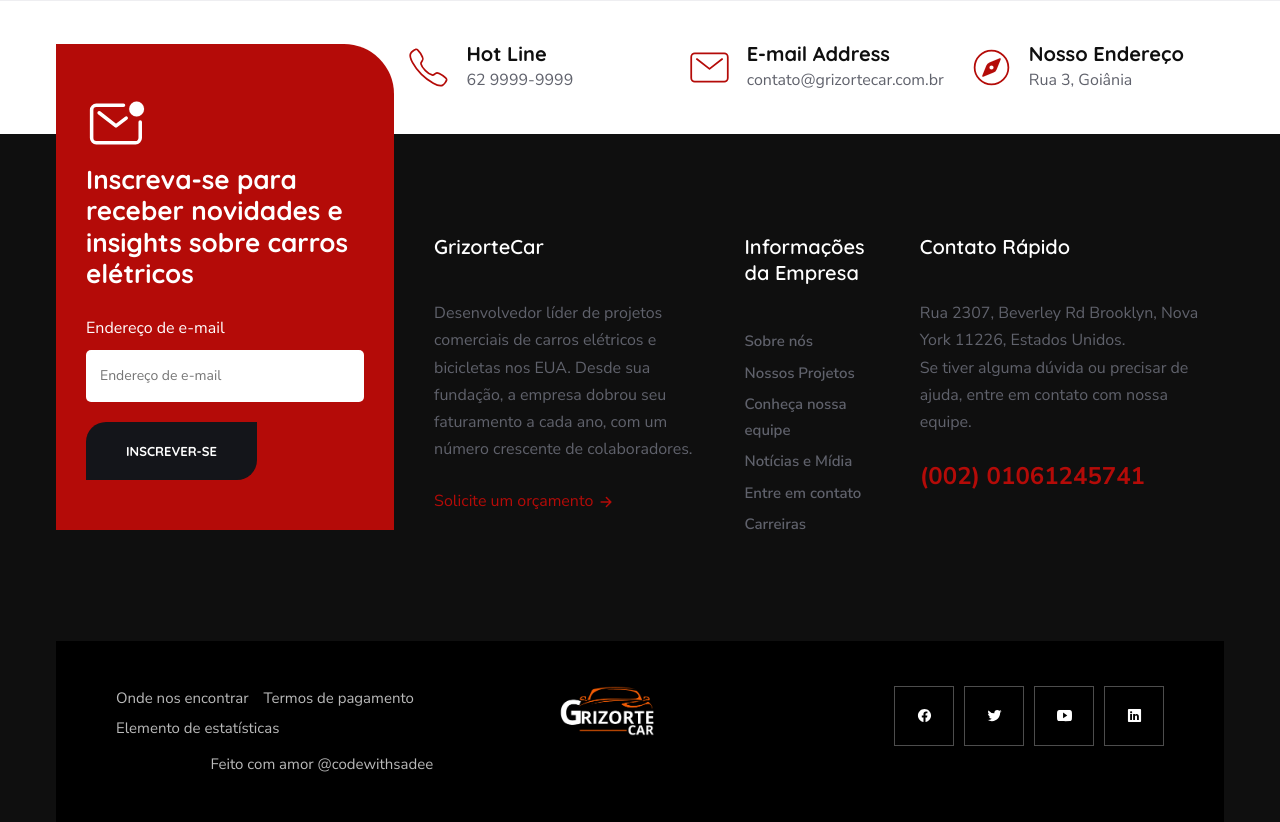
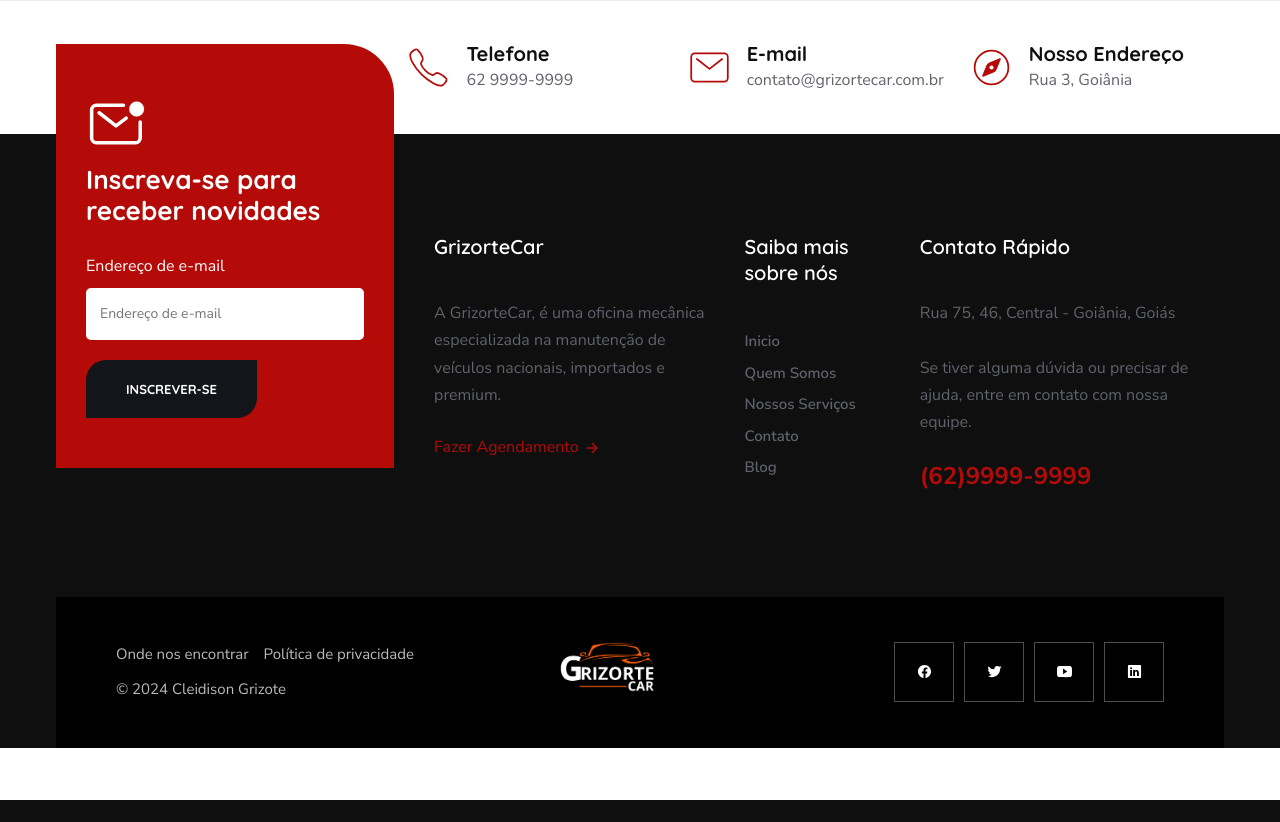
Before and after one commit to cleidisongrizorte/grizortecar, a PHP site: page /agenda/footer.php in a window 1280 px wide. After the commit the page ends 800 px from the top, so only its background shows below. Run offline with PHP 8.4, Linux system fonts and the light colour scheme.

Commit message:
editando footer

```diff
--- a/agenda/footer.php
+++ b/agenda/footer.php
@@ -65,7 +65,7 @@
                   <ion-icon name="call-outline" aria-hidden="true"></ion-icon>
                 </div>
                 <div>
-                  <h3 class="h6">Hot Line</h3>
+                  <h3 class="h6">Telefone</h3>
                   <a href="tel:+62999999" class="card-subtitle">62 9999-9999</a>
                 </div>
               </div>
@@ -77,7 +77,7 @@
                   <ion-icon name="mail-outline" aria-hidden="true"></ion-icon>
                 </div>
                 <div>
-                  <h3 class="h6">E-mail Address</h3>
+                  <h3 class="h6">E-mail</h3>
                   <a href="mailto:contato@grizortecar.com.br" class="card-subtitle">contato@grizortecar.com.br</a>
                 </div>
               </div>
@@ -112,7 +112,7 @@
             <ion-icon name="mail-unread-outline" aria-hidden="true"></ion-icon>
           </div>
 
-          <h3 class="h3 card-title">Inscreva-se para receber novidades e insights sobre carros elétricos</h3>
+          <h3 class="h3 card-title">Inscreva-se para receber novidades</h3>
 
           <form action="#" class="newsletter-form">
 
@@ -131,11 +131,11 @@
           <p class="h6 has-after">GrizorteCar</p>
 
           <p class="footer-text">
-            Desenvolvedor líder de projetos comerciais de carros elétricos e bicicletas nos EUA. Desde sua fundação, a empresa dobrou seu faturamento a cada ano, com um número crescente de colaboradores.
+            A GrizorteCar, é uma oficina mecânica especializada na manutenção de veículos nacionais, importados e premium.
           </p>
 
           <a href="#" class="btn-outline">
-            <span class="span">Solicite um orçamento</span>
+            <span class="span">Fazer Agendamento</span>
 
             <ion-icon name="arrow-forward-outline" aria-hidden="true"></ion-icon>
           </a>
@@ -145,32 +145,30 @@
         <ul class="footer-list">
 
           <li>
-            <p class="h6 has-after">Informações da Empresa</p>
+            <p class="h6 has-after">Saiba mais sobre nós</p>
           </li>
 
           <li>
-            <a href="#" class="footer-link">Sobre nós</a>
+            <a href="#" class="footer-link">Inicio</a>
           </li>
 
           <li>
-            <a href="#" class="footer-link">Nossos Projetos</a>
+            <a href="#" class="footer-link">Quem Somos</a>
           </li>
 
           <li>
-            <a href="#" class="footer-link">Conheça nossa equipe</a>
+            <a href="#" class="footer-link">Nossos Serviços</a>
           </li>
 
           <li>
-            <a href="#" class="footer-link">Notícias e Mídia</a>
+            <a href="#" class="footer-link">Contato</a>
           </li>
 
           <li>
-            <a href="#" class="footer-link">Entre em contato</a>
+            <a href="#" class="footer-link">Blog</a>
           </li>
 
-          <li>
-            <a href="#" class="footer-link">Carreiras</a>
-          </li>
+
 
         </ul>
 
@@ -182,9 +180,9 @@
 
           <li>
             <address class="footer-text">
-              Rua 2307, Beverley Rd Brooklyn, Nova York 11226, Estados Unidos.
+              Rua 75, 46, Central - Goiânia, Goiás
             </address>
-          </li>
+          </li> </br>
 
           <li>
             <p class="footer-text">
@@ -192,8 +190,9 @@
             </p>
           </li>
 
+
           <li>
-            <a href="tel:00201061245741" class="contact-link">(002) 01061245741</a>
+            <a href="tel:62999999" class="contact-link">(62)9999-9999</a>
           </li>
 
         </ul>
@@ -209,17 +208,17 @@
               <a href="#" class="footer-bottom-link">Onde nos encontrar</a>
             </li>
 
-            <li>
+            <!-- <li>
               <a href="#" class="footer-bottom-link">Termos de pagamento</a>
-            </li>
+            </li> -->
 
             <li>
-              <a href="#" class="footer-bottom-link">Elemento de estatísticas</a>
+              <a href="#" class="footer-bottom-link">Política de privacidade</a>
             </li>
 
           </ul>
 
-          <p class="copyright">Feito com amor @codewithsadee</p>
+          <p class="copyright">&copy; <?php echo date('Y'); ?> Cleidison Grizote</p>
         </div>
 
         <img src="./static/images/logo_branco.png" width="100" height="63" loading="lazy" alt="grizortecar">
--- a/agenda/static/css/footer.css
+++ b/agenda/static/css/footer.css
@@ -3,7 +3,7 @@
 \*-----------------------------------*/
 
 /**
- * copyright 2022 codewithsadee
+ * copyright 2025 Grizortecar
  */
 
 /*-----------------------------------*\
@@ -374,10 +374,6 @@ header.rolagem {
   padding-bottom: 50px;
 }
 
-
-
-
-
 /*-----------------------------------*\
   #contato footer
 \*-----------------------------------*/
@@ -624,10 +620,7 @@ header.rolagem {
     margin-block-start: -190px;
     padding-block: 50px;
   }
-  * HEADER
-   */
-
-  .nav-toggle-btn {
+  * HEADER */ .nav-toggle-btn {
     display: none;
   }
 
@@ -674,7 +667,9 @@ header.rolagem {
     padding: 12px 24px;
     font-size: var(--fs-5);
   }
-
+  .copyright {
+    text-align: left;
+  }
 }
 
 /* responsivel para largura tela 1200px */
@@ -744,9 +739,9 @@ header.rolagem {
     color: var(--rich-black-fogra-29);
   }
 
- /* novo header */
+  /* novo header */
 
-   .header {
+  .header {
     padding-block: 25px;
   }
 
@@ -758,13 +753,10 @@ header.rolagem {
     font-size: unset;
     padding-block: 15px;
   }
-
 }
 
 /* responsivel para largura tela 1600px */
 @media (min-width: 1600px) {
-
-
   .header .btn {
     padding: 18px 36px;
   }
--- a/agenda/static/css/header.css
+++ b/agenda/static/css/header.css
@@ -3,7 +3,7 @@
 \*-----------------------------------*/
 
 /**
- * copyright 2022 codewithsadee
+ * copyright 2025 GrizorteCar
  */
 
 /*-----------------------------------*\
```
